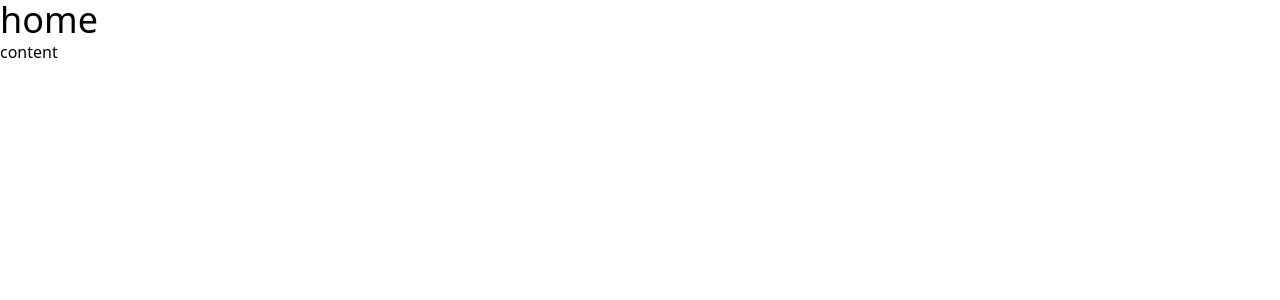
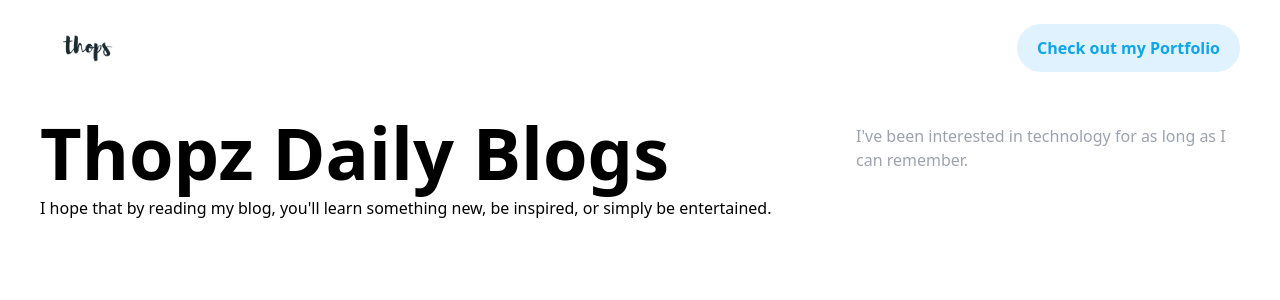
Before and after one commit to thops1925/thopzblog, a Next.js app: page / in a window 1280 px wide. Shown: the top 300 px of the page. Built offline with nearby package versions, Linux system fonts and the light colour scheme.

Commit message:
preview data

```diff
--- /dev/null
+++ b/app/(admin)/layout.tsx
@@ -0,0 +1,16 @@
+export const metadata = {
+  title: 'Next.js',
+  description: 'Generated by Next.js',
+}
+
+export default function RootLayout({
+  children,
+}: {
+  children: React.ReactNode
+}) {
+  return (
+    <html lang="en">
+      <body>{children}</body>
+    </html>
+  )
+}
--- a/app/(user)/layout.tsx
+++ b/app/(user)/layout.tsx
@@ -1,17 +1,14 @@
-import { Metadata } from 'next';
 import '@styles/globals.css';
-
-export const metadata: Metadata = {
-	title: 'blog',
-	description: 'my path to the web dev',
-};
+import Header from '@components/Header';
+import Banner from '@components/Banner';
 
 const RootLayout = ({ children }: { children: React.ReactNode }) => {
 	return (
 		<html>
-			<head />
-			<body>
-				<main>{children}</main>
+			<body className=''>
+				<Header />
+				<Banner />
+				{children}
 			</body>
 		</html>
 	);
--- a/app/(user)/page.tsx
+++ b/app/(user)/page.tsx
@@ -1,10 +1,5 @@
 const Home = () => {
-	return (
-		<div>
-			<h1 className='text-4xl'>home</h1>
-			<p>content</p>
-		</div>
-	);
+	return <div></div>;
 };
 
 export default Home;
--- /dev/null
+++ b/components/Banner.tsx
@@ -0,0 +1,16 @@
+const Banner = () => {
+	return (
+		<div className='flex flex-col lg:flex-row lg:space-x-5 justify-between font-bold px-10 py-5 mb-10'>
+			<div className='space-y-2'>
+				<h1 className='text-7xl font-bold'>Thopz Daily Blogs</h1>
+				<h2 className='mt-5 md:mt-0  font-light'>
+					I hope that by reading my blog, you'll learn something new, be inspired, or simply be entertained.
+				</h2>
+			</div>
+
+			<p className='mt-5 md:mt-2 font-medium text-gray-400 max-w-sm '>I've been interested in technology for as long as I can remember.</p>
+		</div>
+	);
+};
+
+export default Banner;
--- /dev/null
+++ b/components/Header.tsx
@@ -0,0 +1,26 @@
+import Image from 'next/image';
+import logo from '../public/thops3.png';
+import Link from 'next/link';
+
+const Header = () => {
+	return (
+		<header className='flex items-center justify-between space-x-2 font-bold px-10 py-2'>
+			<div className='flex items-center space-x-2'>
+				<Link href='/'>
+					<Image src={logo} alt='logo' className='rounded-full object-contain h-20 w-24 blur-0' />
+				</Link>
+				<h1></h1>
+			</div>
+
+			<div>
+				<Link
+					href='https://christopherlumenportfolio.vercel.app'
+					className='px-5 py-3 text-sm md:text-base bg-sky-100 text-sky-500 flex items-center rounded-full text-center'>
+					Check out my Portfolio
+				</Link>
+			</div>
+		</header>
+	);
+};
+
+export default Header;
--- a/components/Logo.tsx
+++ /dev/null
@@ -1,6 +0,0 @@
-const Logo = (props: any) => {
-	const { renderDefault, title } = props;
-	return <div></div>;
-};
-
-export default Logo;
--- /dev/null
+++ b/pages/api/exit-preview.ts
@@ -0,0 +1,9 @@
+'use server';
+
+import { NextApiRequest, NextApiResponse } from 'next';
+
+export default function exit(req: NextApiRequest, res: NextApiResponse) {
+	res.clearPreviewData();
+	res.writeHead(307, { Location: '/' });
+	res.end();
+}
--- /dev/null
+++ b/pages/api/preview.ts
@@ -0,0 +1,9 @@
+'use client';
+
+import { NextApiRequest, NextApiResponse } from 'next';
+
+export default function preview(req: NextApiRequest, res: NextApiResponse) {
+	res.setPreviewData({});
+	res.writeHead(307, { Location: '/' });
+	res.end();
+}
--- /dev/null
+++ b/pages/api/user.ts
@@ -0,0 +1,5 @@
+import { NextApiRequest, NextApiResponse } from 'next';
+
+export default function handler(req: NextApiRequest, res: NextApiResponse) {
+	res.status(200).json({ name: 'John Doe' });
+}
```
Also changed, not shown: sanity.config.ts (+6 -8 lines), sanity/lib/client.ts (+7 -7 lines), sanity/lib/sanity.preview.ts (added, +11 -0 lines), public/thops2.png (added), public/thops3.png (added).
